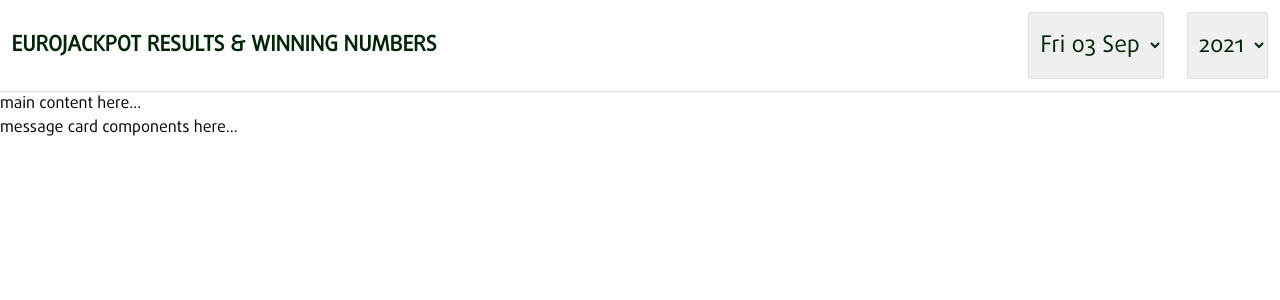
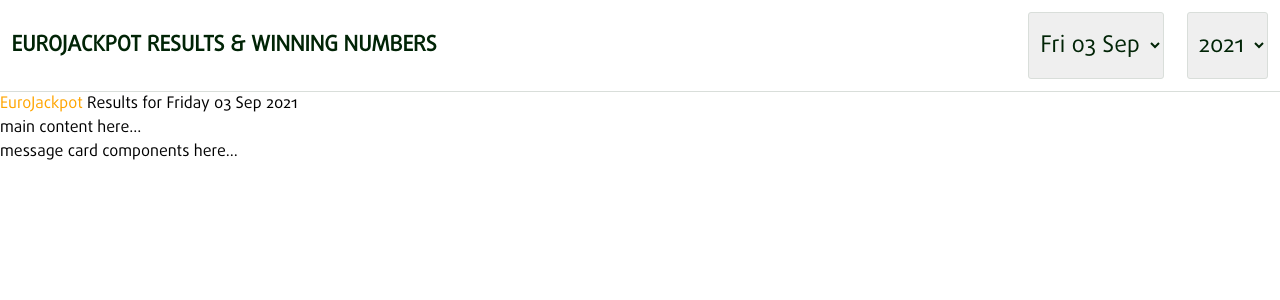
Before and after one commit to mihailgaberov/eurojackpot, a React (Create React App) app: page / in a window 1280 px wide. Shown: the top 300 px of the page. Built offline with nearby package versions, Linux system fonts and the light colour scheme.

Commit message:
:sparkles: Added TitleRow component.

```diff
--- a/src/App.tsx
+++ b/src/App.tsx
@@ -1,12 +1,14 @@
 import React from 'react';
 import GlobalStyle from "./styles/global";
 import Header from "./components/Header";
+import TitleRow from "./components/TitleRow";
 
 function App() {
   return (
     <>
       <GlobalStyle />
       <Header />
+      <TitleRow date={'Friday 03 Sep 2021'} />
       <article>main content here...</article>
       <aside>message card components here...</aside>
     </>
--- /dev/null
+++ b/src/components/TitleRow/index.tsx
@@ -0,0 +1,16 @@
+import React, { FunctionComponent } from 'react';
+import { Container } from "./styles";
+
+interface TitleRowProps {
+  date: string;
+}
+
+const TitleRow: FunctionComponent<TitleRowProps> = ({ date }) => {
+  return (
+    <Container>
+      <span>EuroJackpot</span> Results for {date}
+    </Container>
+  );
+};
+
+export default TitleRow
--- /dev/null
+++ b/src/components/TitleRow/styles.tsx
@@ -0,0 +1,9 @@
+import styled from "styled-components";
+
+export const Container = styled.div`
+  font-weight: 200;
+
+  span {
+    color: orange;
+  }
+`
```
